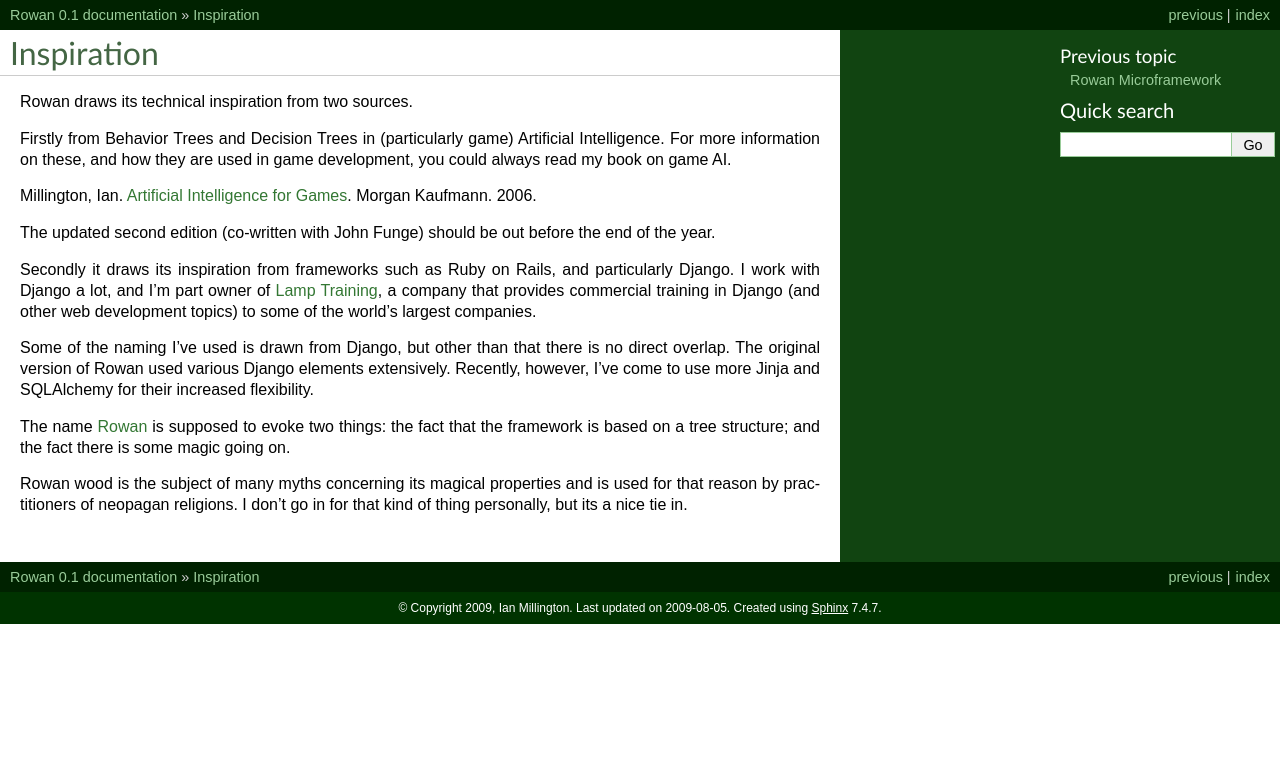
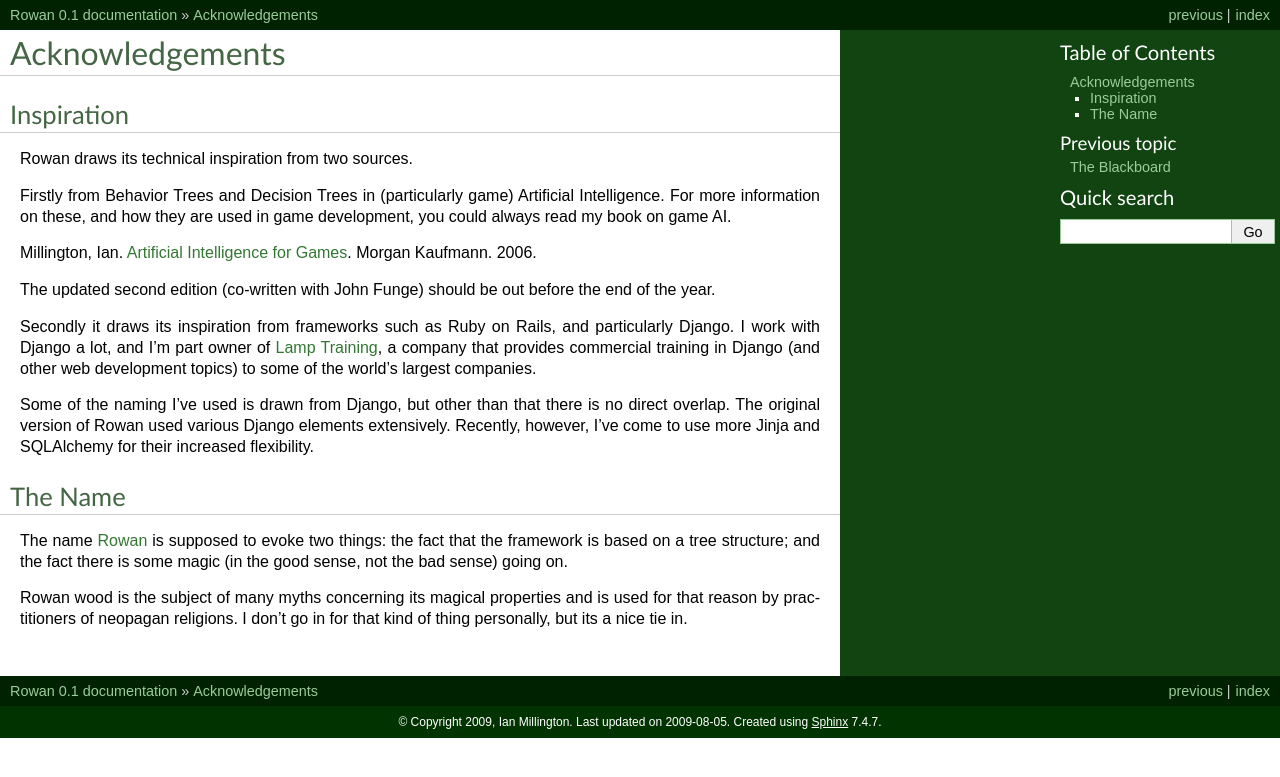
Before and after one commit to cargocult/rowan-python, a Sphinx documentation site: the page built from docs/source/acknowledgements.rst, in a window 1280 px wide. Shown: the top 777 px of the page. Built offline with Sphinx 7.4.7, drawn with Linux system fonts in a browser that asks for light colours; pages that are not in the unit, such as notebooks, are missing from menus.

Commit message:
Brought new documentation structure into master branch.

```diff
--- a/docs/source/acknowledgements.rst
+++ b/docs/source/acknowledgements.rst
@@ -1,5 +1,8 @@
+Acknowledgements
+================
+
 Inspiration
-===========
+-----------
 
 Rowan draws its technical inspiration from two sources.
 
@@ -27,9 +30,12 @@ come to use more Jinja and SQLAlchemy for their increased
 flexibility.
 
 
-The name `Rowan <http://en.wikipedia.org/wiki/Rowan>`_ is supposed to
-evoke two things: the fact that the framework is based on a tree
-structure; and the fact there is some magic going on.
+The Name
+--------
+
+The name `Rowan <http://en.wikipedia.org/wiki/Rowan>`_ is supposed to evoke two
+things: the fact that the framework is based on a tree structure; and the fact
+there is some magic (in the good sense, not the bad sense) going on.
 
 Rowan wood is the subject of many myths concerning its magical
 properties and is used for that reason by practitioners of neopagan
```
Also changed, not shown: docs/source/index.rst (+13 -12 lines), 1 other file.
